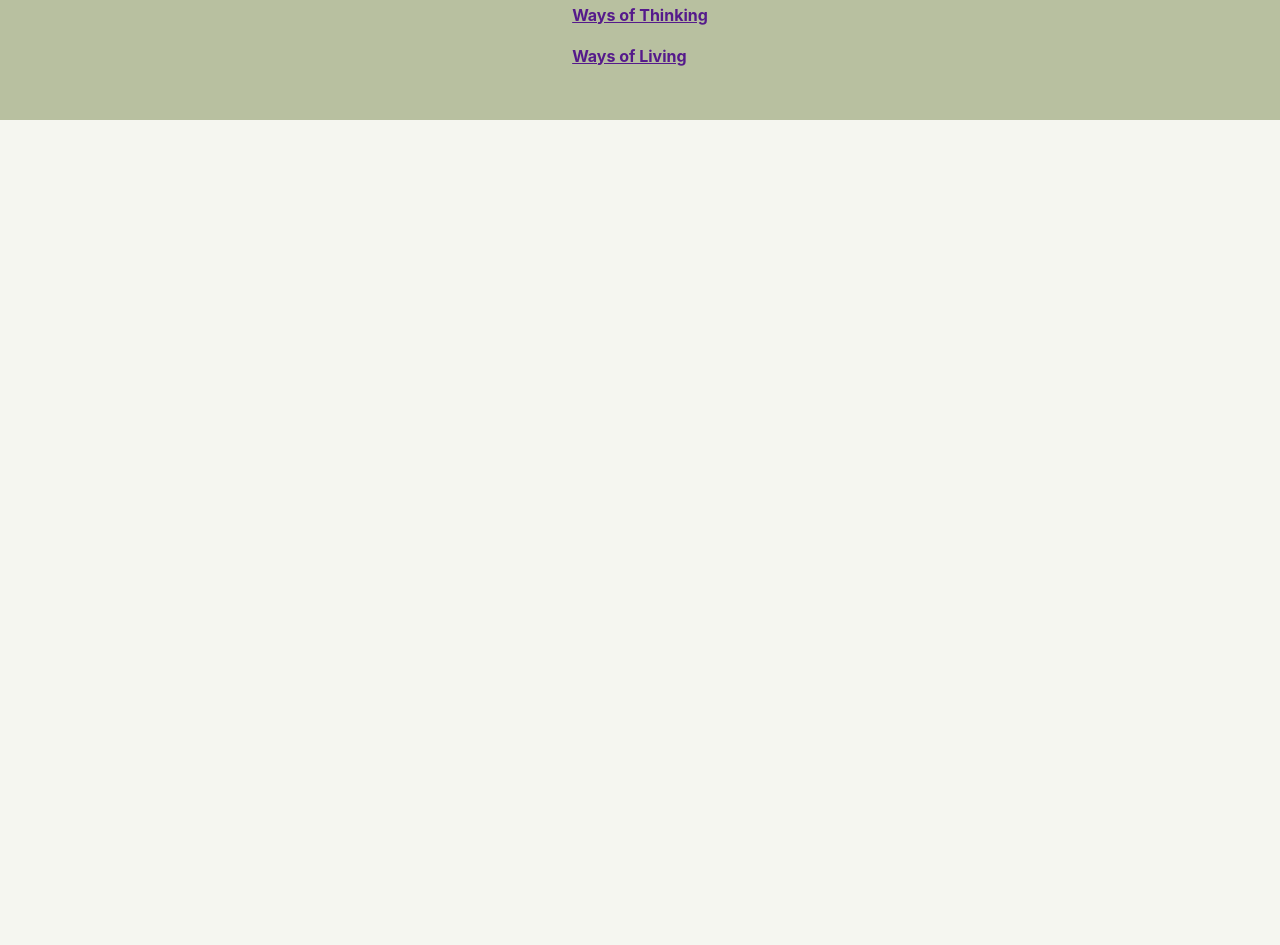
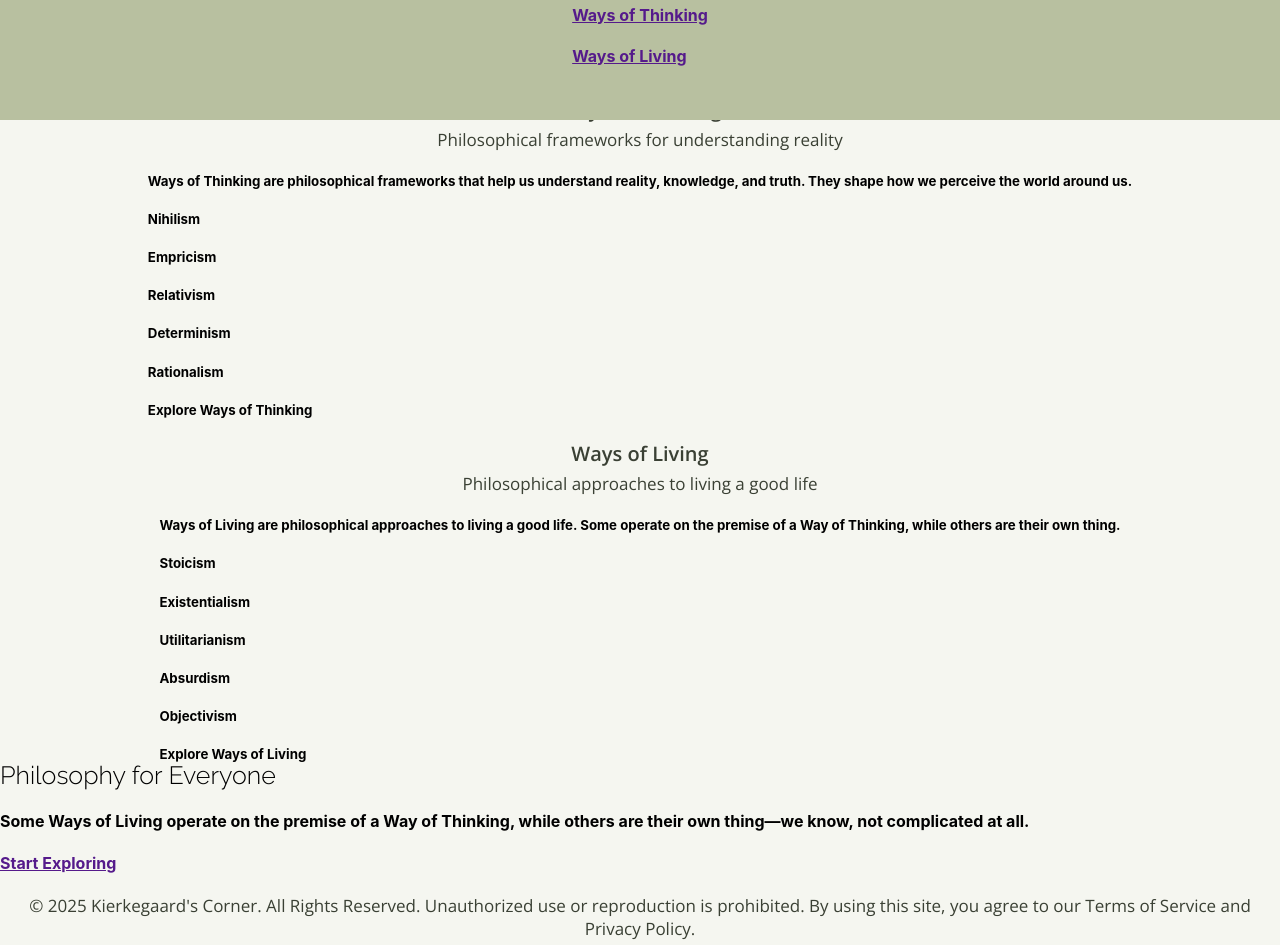
Before and after one commit to laremund/Kierkegaards_Corner, a React (Vite) app: page / in a window 1280 px wide. Shown: the part 320-1265 px from the top of the page. Before the commit the page ends 1200 px from the top, so only its background shows below. Built offline with nearby package versions, Linux system fonts and the light colour scheme.

Commit message:
feat(HomePage Content): Filled in text for home page

```diff
--- a/src/components/HomePageContent.jsx
+++ b/src/components/HomePageContent.jsx
@@ -24,31 +24,52 @@ function HomePageContent () {
             </div>
             <div className='body-section'>
                 <div>
-                    <h3></h3>
-                    <p></p>
-                    <h5></h5>
+                    <h3>Ways of Thinking</h3>
+                    <p>Philosophical frameworks for understanding reality</p>
+                    <h5>Ways of Thinking are philosophical frameworks that help us understand reality, knowledge, and truth. They shape how we perceive the world around us.</h5>
                     <div>
-                        <h5></h5>
-                        <h5></h5>
-                        <h5></h5>
-                        <h5></h5>
-                        <h5></h5>
+                        <h5>Nihilism</h5>
+                        <h5>Empricism</h5>
+                        <h5>Relativism</h5>
+                        <h5>Determinism</h5>
+                        <h5>Rationalism</h5>
                     </div>
                     <div>
-                        <h5></h5>
+                        <h5>Explore Ways of Thinking</h5>
+                        <div></div>
+                    </div>
+                </div>
+                <div>
+                    <h3>Ways of Living</h3>
+                    <p>Philosophical approaches to living a good life</p>
+                    <h5>Ways of Living are philosophical approaches to living a good life. Some operate on the premise of a Way of Thinking, while others are their own thing.</h5>
+                    <div>
+                        <h5>Stoicism</h5>
+                        <h5>Existentialism</h5>
+                        <h5>Utilitarianism</h5>
+                        <h5>Absurdism</h5>
+                        <h5>Objectivism</h5>
+                    </div>
+                    <div>
+                        <h5>Explore Ways of Living</h5>
                         <div></div>
                     </div>
                 </div>
             </div>
             <div className='subfooter-section'>
-                <h2></h2>
-                <h4></h4>
+                <h2>Philosophy for Everyone</h2>
+                <h4>Some Ways of Living operate on the premise of a Way of Thinking, while others are their own thing—we know, not complicated at all.</h4>
                 <a href="">
-                    <h4></h4>
+                    <h4>Start Exploring</h4>
                 </a>
             </div>
             <div className='footer-section'>
-                <p></p>
+                <p>
+                    © 2025 Kierkegaard's Corner. All Rights Reserved.
+                    Unauthorized use or reproduction is prohibited.
+                    By using this site, you agree to our Terms of Service
+                    and Privacy Policy.
+                </p>
             </div>
         </div>
     )
```
